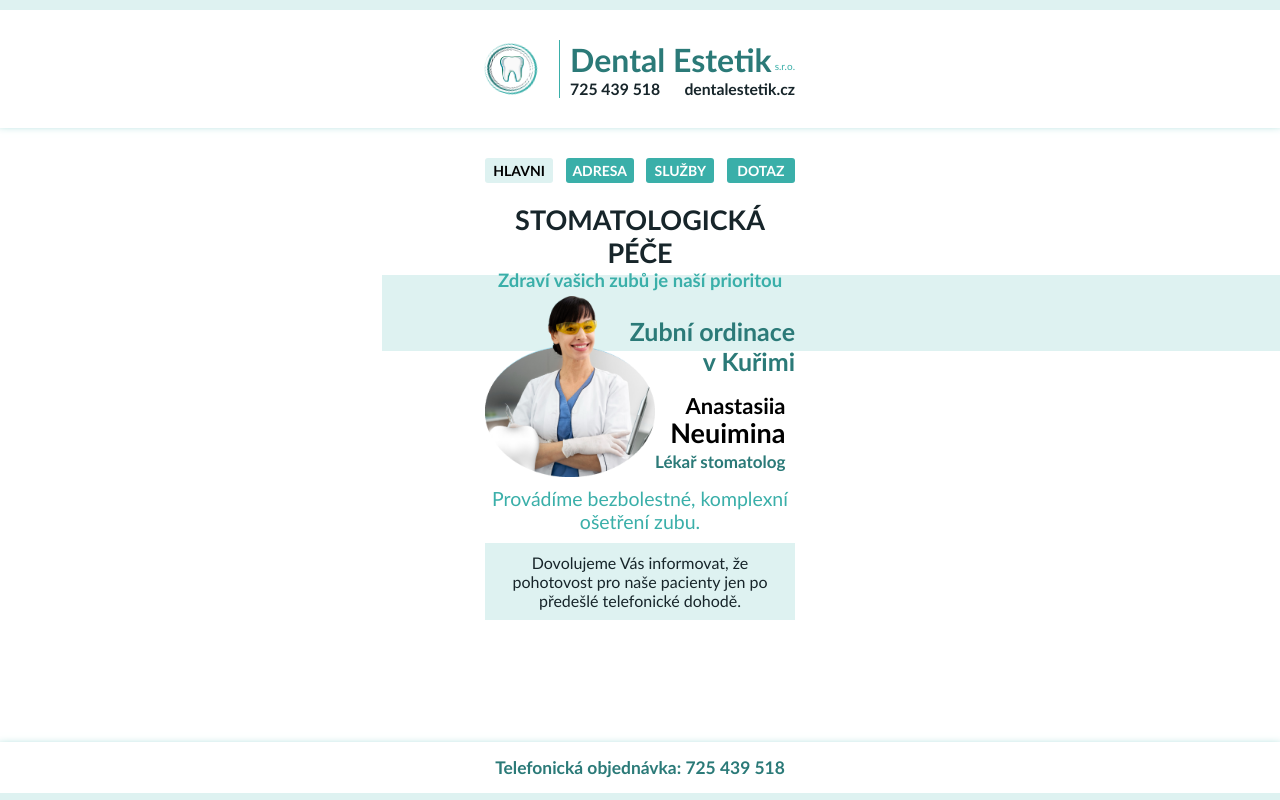
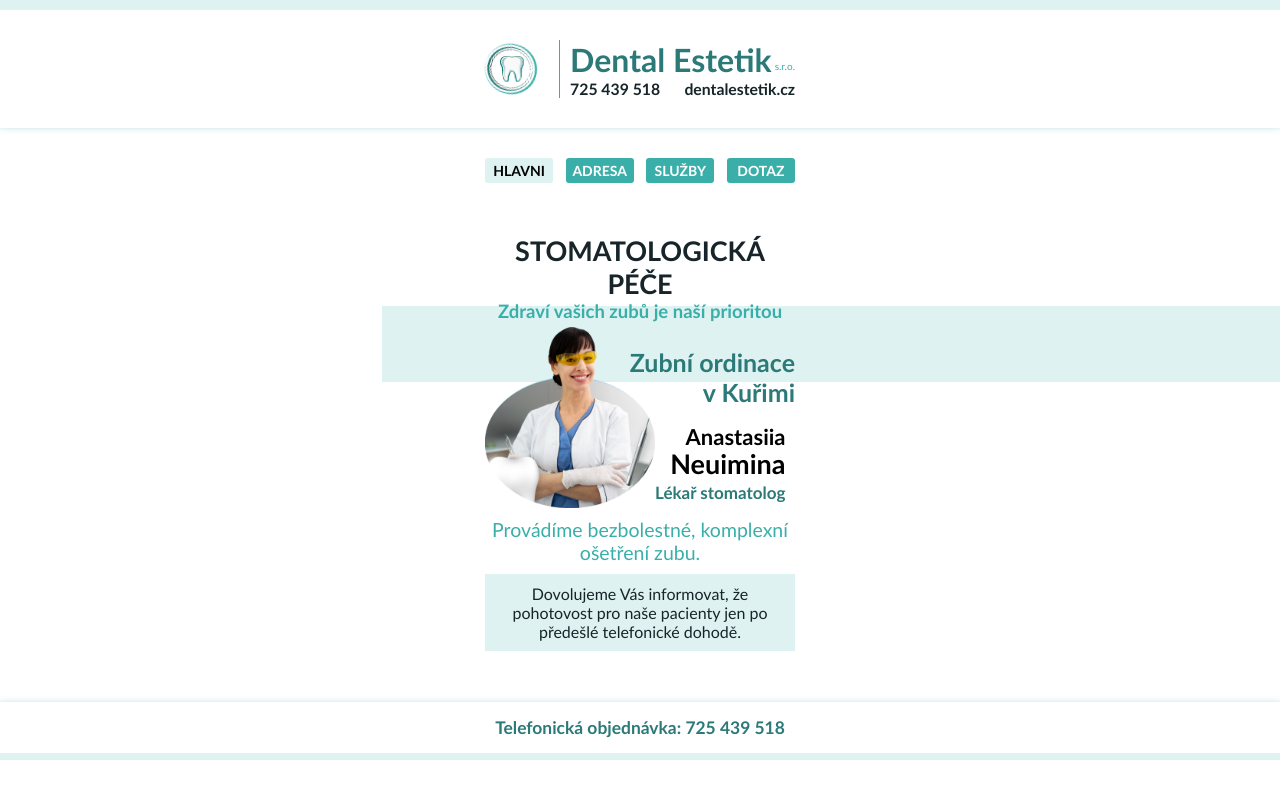
Before and after one commit to jdaianova/dantalestetik, a React (Create React App) app: page / in a window 1280 px wide. Built offline with nearby package versions, Linux system fonts and the light colour scheme.

Commit message:
5 commit

```diff
--- a/src/App.css
+++ b/src/App.css
@@ -5,7 +5,7 @@
 }
 
 .App {
-  height: 100vh;
+  height: 95vh;
   display: flex;
   align-items: center;
   justify-content: space-between;
@@ -19,7 +19,7 @@
   display: flex;
   align-items: center;
   justify-content: center;
-  /* border: 1px solid black; */
+  /* outline: 1px solid black; */
   padding: 30px 0;
 }
 
@@ -28,7 +28,7 @@
   display: flex;
   align-items: center;
   justify-content: center;
-  /* border: 1px solid red; */
+  /* outline: 1px solid red; */
 }
 
 .App-header {
@@ -125,7 +125,6 @@
 
 .App-main {
   flex: 1;
-  align-items: start;
 }
 
 .App-main-container {
@@ -133,12 +132,14 @@
 }
 
 .Menu-buttons {
+  /* outline: 1px solid blue; */
+  padding-bottom: 0;
+}
+
+.Menu-buttons-container  {
   /* outline: 1px solid red; */
-  display: flex;
   flex-direction: row;
   justify-content: space-between;
-  width: 100%;
-  margin-bottom: 20px;
 }
 
 .Menu-button {
--- a/src/App.js
+++ b/src/App.js
@@ -28,12 +28,11 @@ function App() {
           </div>
 
         </div>
+
       </header>
 
-      <main className="App-main External-container">
-        <div className="App-main-container Internal-container">
-
-          <div className="Menu-buttons">
+      <div className="Menu-buttons External-container">
+      <div className="Menu-buttons-container Internal-container">
         <div className="Menu-button"
           Style="
             Color: black;
@@ -54,6 +53,10 @@ function App() {
         </div>
 
       </div>
+      </div>
+
+      <main className="App-main External-container">
+        <div className="App-main-container Internal-container">
 
           <div className="Main-part">
             <Hlavni />
```
Lines whose indentation alone changed are shown as unchanged.
